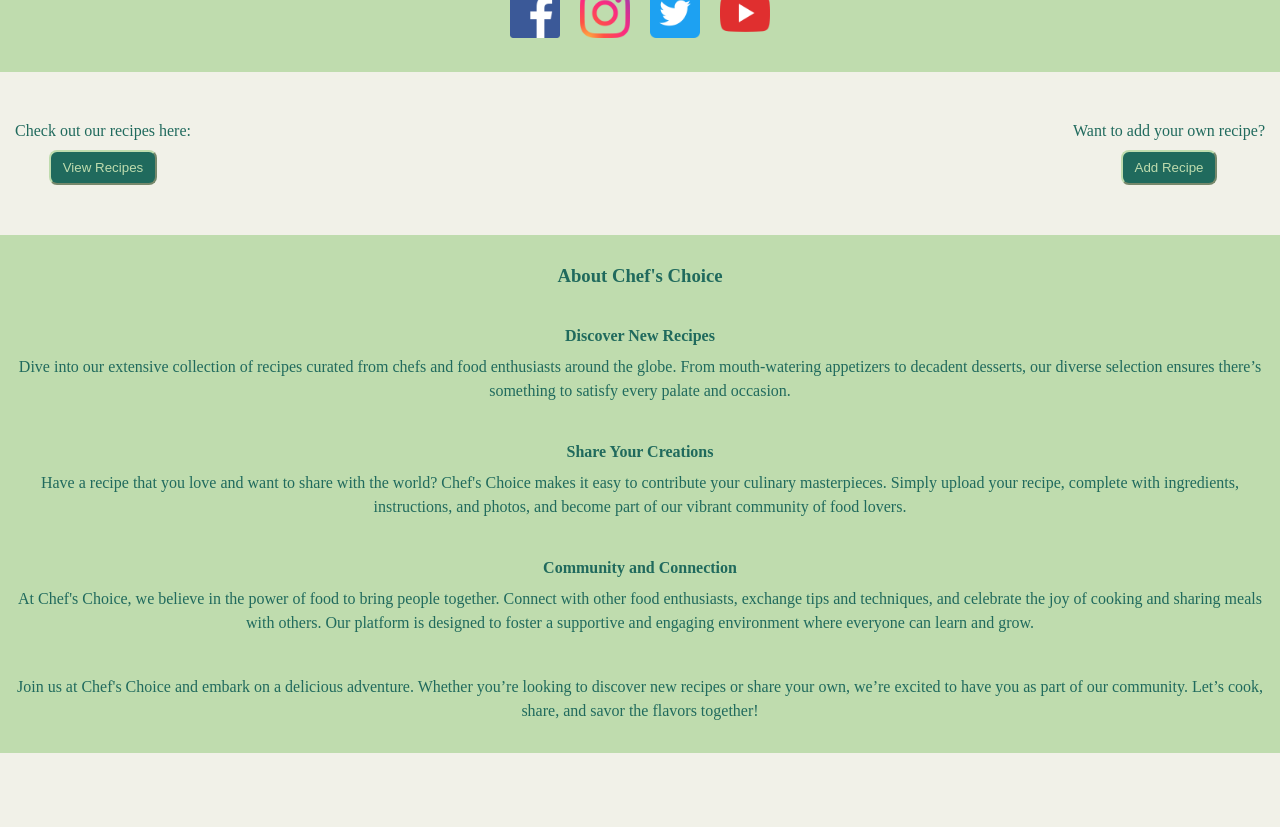
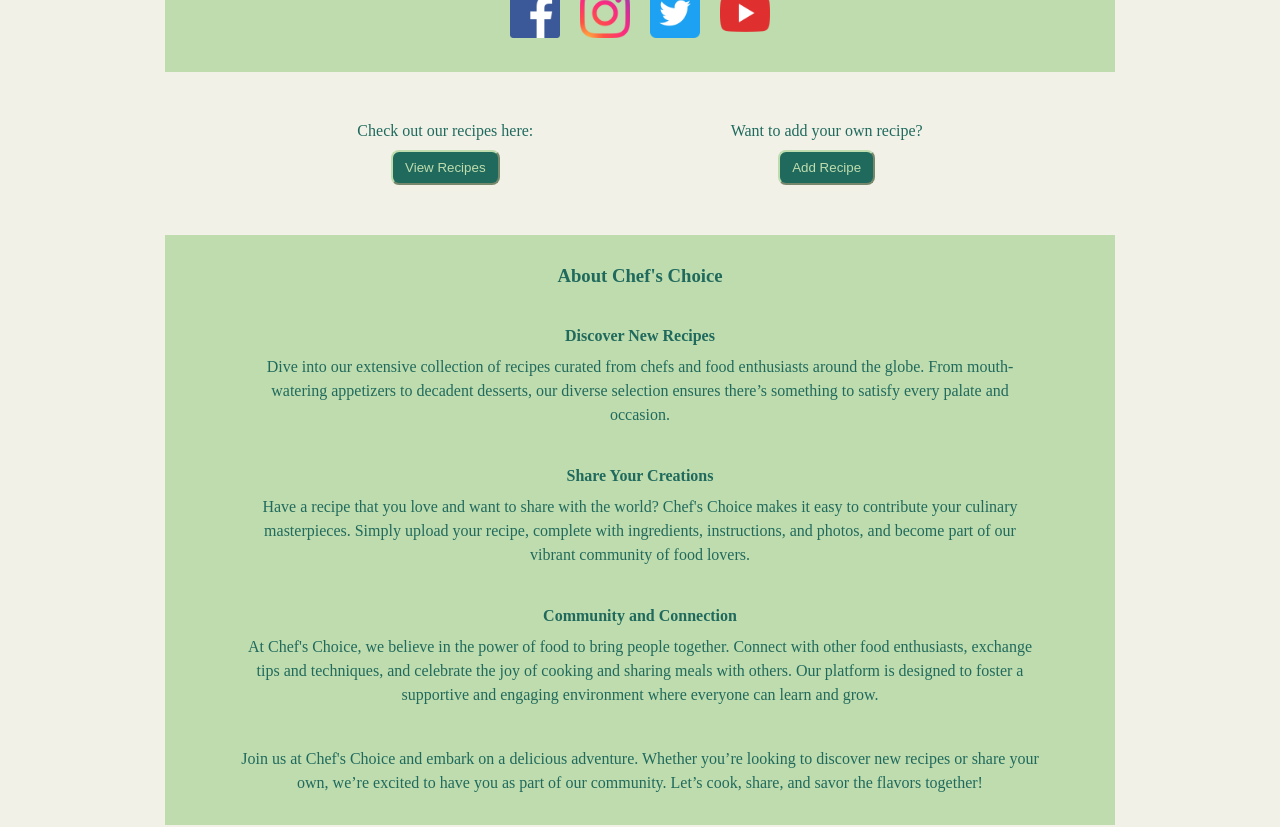
Before and after one commit to jcogs94/chefs-choice, a React (Vite) app in the folder frontend/: page / in a window 1280 px wide. Shown: the part 600-1427 px from the top of the page. Built offline with nearby package versions, Linux system fonts and the light colour scheme; no server answers.

Commit message:
css changes for desktop-friendly

```diff
--- a/frontend/src/components/EditRecipe/EditRecipe.css
+++ b/frontend/src/components/EditRecipe/EditRecipe.css
@@ -8,6 +8,7 @@ input {
 
 #new-recipe-form {
     width: 100%;
+    max-width: 700px;
     padding: 0 15px;
 
     display: flex;
@@ -66,7 +67,6 @@ input {
     width: 20px;
 
     > button {
-        /* display: none; */
         cursor: pointer;
 
         background-color: red;
@@ -77,12 +77,6 @@ input {
     }
 
 }
-
-/* .remove-ingredient:hover {
-    > button {
-        display: block;
-    }
-} */
 
 .add-element-button {
     width: 150px;
@@ -109,6 +103,10 @@ input {
     display: flex;
     flex-direction: row;
     gap: 8px;
+
+    > input {
+        cursor: pointer;
+    }
 }
 
 #add-img-input {
--- a/frontend/src/components/Home/About/About.css
+++ b/frontend/src/components/Home/About/About.css
@@ -1,6 +1,7 @@
 #about {
     width: 100%;
-    padding: 30px 15px;
+    max-width: 950px;
+    padding: 30px 25px;
 
     display: flex;
     flex-direction: column;
@@ -14,11 +15,13 @@
 
     > p {
         line-height: 1.5em;
+        max-width: 800px;
     }
 }
 
 .about-par {
     width: 100%;
+    max-width: 800px;
 
     display: flex;
     flex-direction: column;
--- a/frontend/src/components/Home/CallToAction/CallToAction.css
+++ b/frontend/src/components/Home/CallToAction/CallToAction.css
@@ -1,11 +1,12 @@
 #call-to-action {
     width: 100%;
+    max-width: 950px;
     padding: 0 15px;
 
     display: flex;
     flex-direction: row;
     align-items: center;
-    justify-content: space-between;
+    justify-content: space-evenly;
     gap: 20px;
 
     > div {
--- a/frontend/src/components/Home/Hero/Hero.css
+++ b/frontend/src/components/Home/Hero/Hero.css
@@ -1,8 +1,6 @@
 #hero {
     > img {
         width: 100%;
+        max-width: 950px;
     }
-    /* height: 200px; */
-
-    /* background-color: var(--lighter); */
 }
--- a/frontend/src/components/Home/Socials/Socials.css
+++ b/frontend/src/components/Home/Socials/Socials.css
@@ -1,5 +1,6 @@
 #socials {
     width: 100%;
+    max-width: 950px;
     padding: 30px 15px;
 
     display: flex;
--- a/frontend/src/components/NewRecipe/NewRecipe.css
+++ b/frontend/src/components/NewRecipe/NewRecipe.css
@@ -8,7 +8,8 @@ input {
 
 #new-recipe-form {
     width: 100%;
-    padding: 0 15px;
+    max-width: 700px;
+    padding: 0 30px;
 
     display: flex;
     flex-direction: column;
@@ -66,7 +67,6 @@ input {
     width: 20px;
 
     > button {
-        /* display: none; */
         cursor: pointer;
 
         background-color: red;
@@ -77,12 +77,6 @@ input {
     }
 
 }
-
-/* .remove-ingredient:hover {
-    > button {
-        display: block;
-    }
-} */
 
 .add-element-button {
     width: 150px;
@@ -109,6 +103,10 @@ input {
     display: flex;
     flex-direction: row;
     gap: 8px;
+
+    > input {
+        cursor: pointer;
+    }
 }
 
 #add-img-input {
--- a/frontend/src/components/Recipes/RecipeCard/RecipeCard.css
+++ b/frontend/src/components/Recipes/RecipeCard/RecipeCard.css
@@ -1,6 +1,7 @@
 .recipe-card {
     width: 100%;
-    padding: 30px 15px;
+    max-width: 400px;
+    padding: 30px 20px;
 
     display: flex;
     flex-direction: column;
--- a/frontend/src/components/Recipes/Recipes.css
+++ b/frontend/src/components/Recipes/Recipes.css
@@ -6,14 +6,16 @@
     width: 100%;
 
     display: flex;
-    flex-direction: column;
-    align-items: center;
+    flex-direction: row;
+    flex-wrap: wrap;
+    align-items: first baseline;
     justify-content: center;
     gap: 30px;
 }
 
 #add-recipe-here-container {
     width: 100%;
+    max-width: 950px;
     padding: 20px 15px;
     text-align: center;
 
--- a/frontend/src/components/ShowRecipe/ShowRecipe.css
+++ b/frontend/src/components/ShowRecipe/ShowRecipe.css
@@ -9,7 +9,8 @@
 
 #recipe-content {
     width: 100%;
-    padding: 0 15px;
+    max-width: 950px;
+    padding: 0 30px;
 
     display: flex;
     flex-direction: column;
@@ -24,6 +25,7 @@
 
 #placeholder-img-container {
     width: 100%;
+    max-width: 950px;
     height: 0;
     padding-top: 56.25%;
     position: relative;
@@ -72,6 +74,7 @@
 
 #recipe-management {
     width: 100%;
+    max-width: 950px;
     padding: 20px 15px;
 
     margin-top: 30px;
@@ -96,6 +99,7 @@
         > button, > a > button {
             padding: 10px 15px;
             border-radius: 8px;
+            cursor: pointer;
         }
     }
 }
```
Also changed, not shown: frontend/src/App.css (line endings or trailing spaces).
